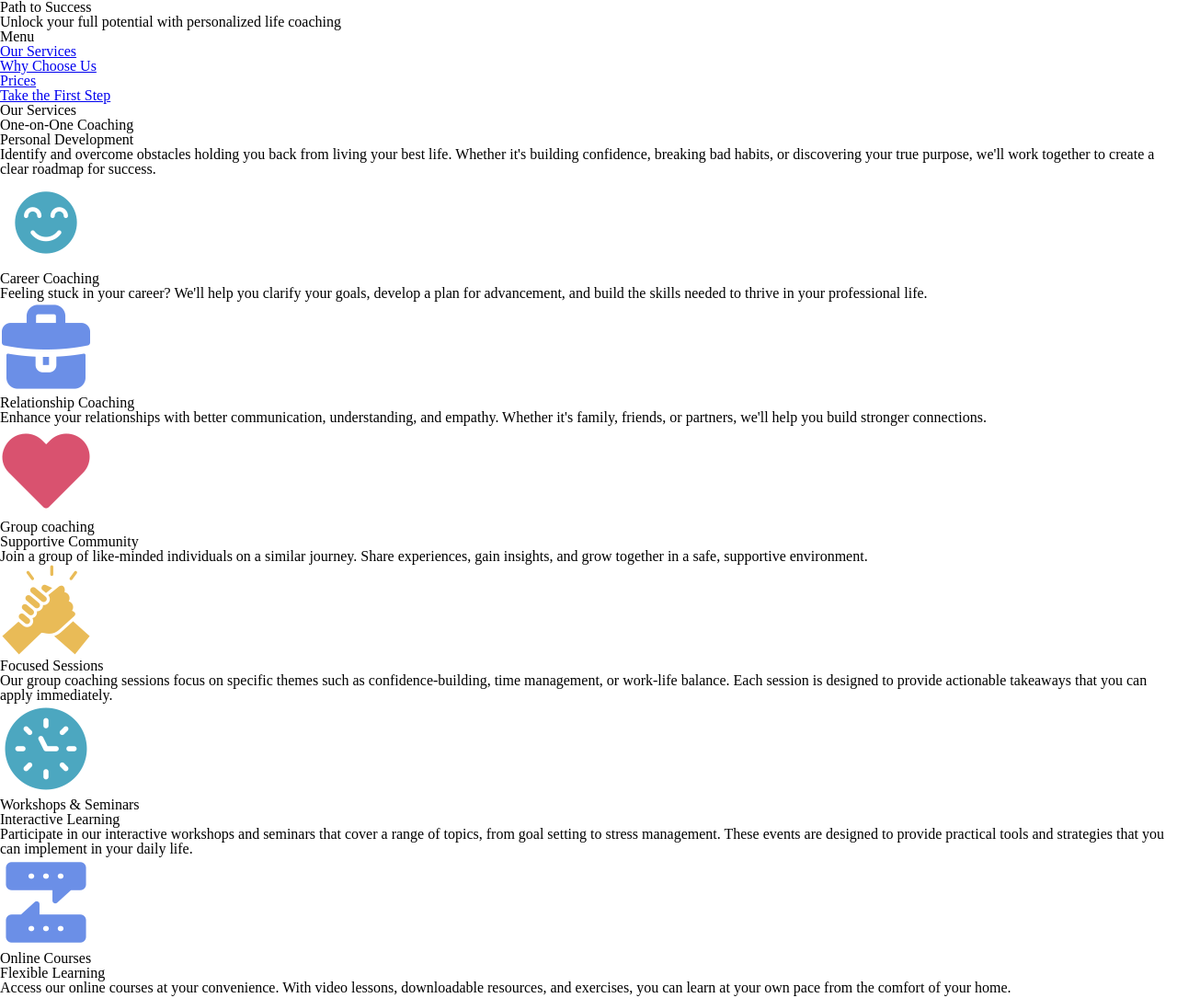
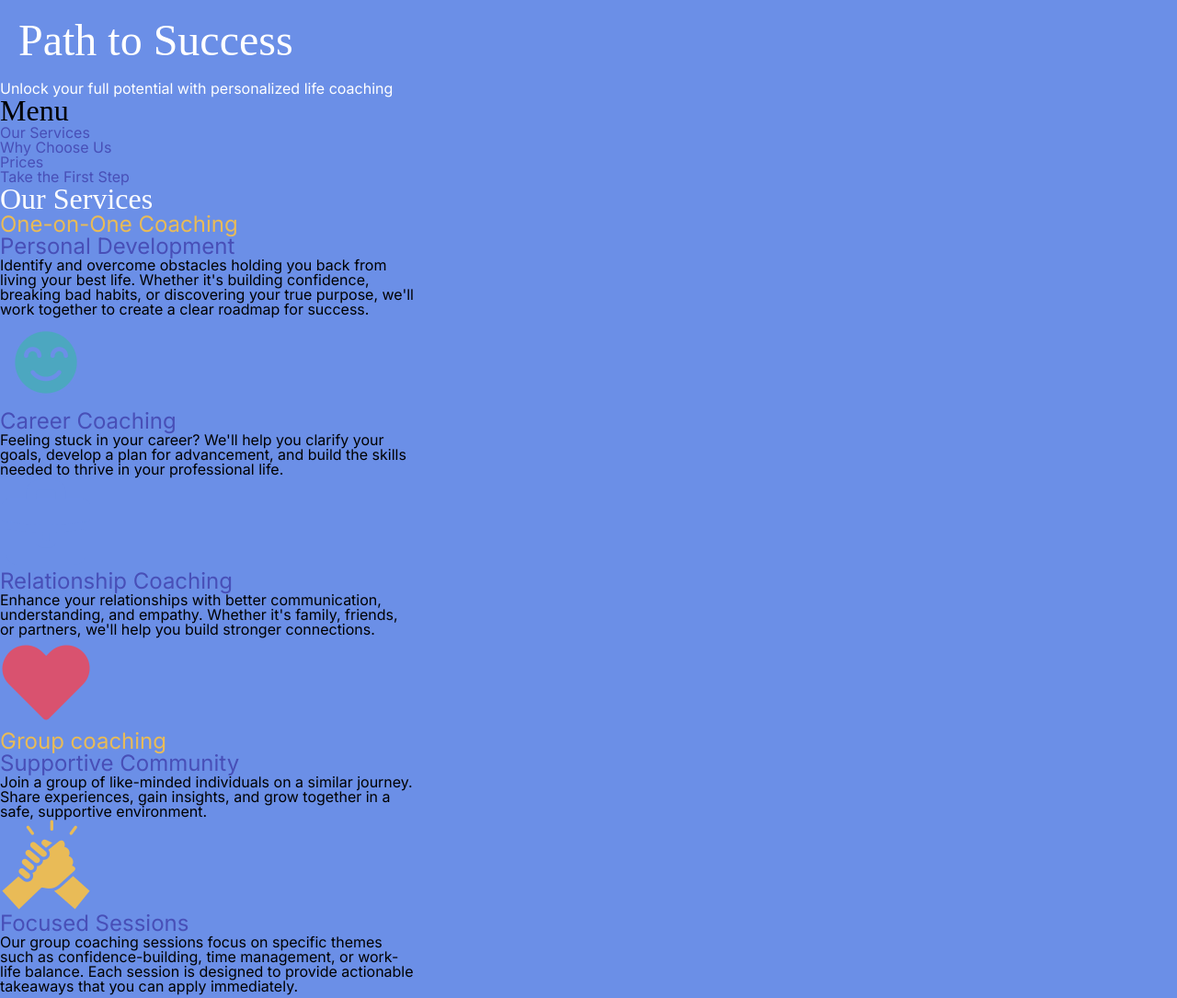
Before and after one commit to snbergle/path-to-success, a plain HTML site: page index.html in a window 1280 px wide. Shown: the top 1085 px of the page at 92% size. Drawn offline with Linux system fonts and the light colour scheme; a web font is replaced by a local one.

Commit message:
Some css done (colors)

```diff
--- a/stylee.css
+++ b/stylee.css
@@ -54,5 +54,83 @@ table {
 }
 
 /*ROOTS*/
+:root {
+    --teal: #4CA7C0;
+    --purple:  #484FB7;
+    --lavender: #6B8FE7;
+    --yellow: #E9BB57;
+    --pink: #D9526F;
+    --dark-gray: #1E1E1E;
+    --white: #ffffff;
+}
 
 /*GLOBAL STYLE*/
+
+html {
+    max-width: 450px;
+}
+
+h1 {
+    font-family: Kavoon;
+    font-size: 3em;
+    color: var(--white);
+    margin: 0 auto;
+    padding: 20px
+
+
+
+}
+
+h2 {
+    font-family: Kavoon;
+    font-size: 2em;
+}
+
+h3 {
+    font-family: Inter;
+    font-size: 1.5em;
+    color: var(--yellow);
+}
+
+h4 {
+    font-family: Inter;
+    font-size: 1.5em;
+    color: var(--purple);
+}
+
+header p {
+    color: var(--white);
+}
+
+nav a {
+    color: var(--purple);
+    text-decoration: none;
+}
+
+nav h2 {
+    font-size: 1.5em;
+    color: var(--purple);
+}
+
+main h2 {
+    color: var(--white);
+}
+
+P {
+    font-family: Inter;
+}
+
+body {
+    font-family: Inter;
+    background-color: var(--lavender);
+    max-width: 450px;
+}
+
+footer a {
+    text-decoration: none;
+    color: var(--white);
+}
+
+footer {
+    color: var(--white);
+}
```
